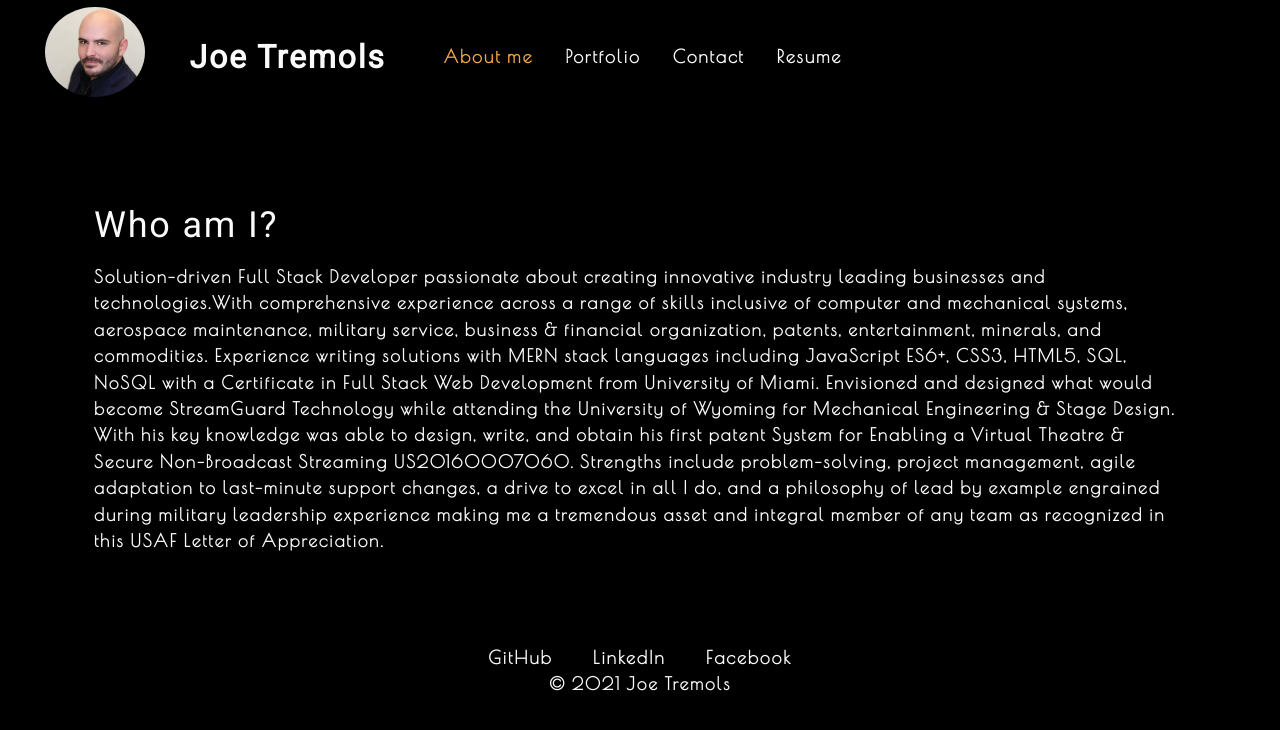
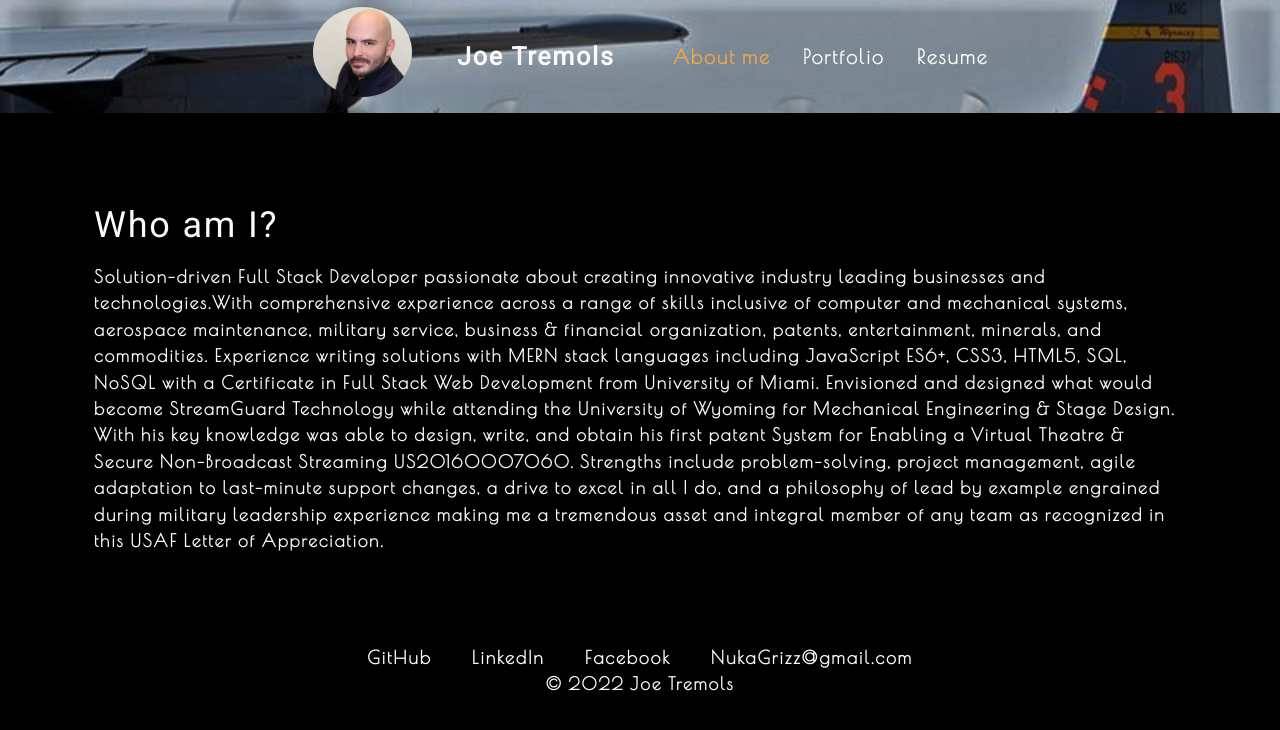
Before and after one commit to NukaGrizz/Joe-React-Portfolio, a React (Create React App) app: page / in a window 1280 px wide. Shown: the top 730 px of the page. Built offline with nearby package versions, Linux system fonts and the light colour scheme.

Commit message:
update proflolio, and links to github repos, contact email add, nav background add

```diff
--- a/src/App.js
+++ b/src/App.js
@@ -1,4 +1,4 @@
-import React, { useState } from 'react';
+import React, { useState , useEffect } from 'react';
 import Nav from './components/Nav';
 import About from './components/About';
 import Gallery from './components/Gallery';
@@ -6,7 +6,9 @@ import ContactForm from './components/Contact';
 import Resume from './components/Resume';
 
 function App() {
-
+  useEffect(() => {
+    document.title = "Joe Tremols"
+  }, [])
   const [aboutSelected, setAboutSelected] = useState(true);
   const [contactSelected, setContactSelected] = useState(false);
   const [portfolioSelected, setPortfolioSelected] = useState(false);
@@ -51,8 +53,9 @@ function App() {
             <a className="mx-2 onHover" href="https://github.com/NukaGrizz">GitHub</a>
             <a className="mx-2 onHover" href="https://www.linkedin.com/in/joetremols/">LinkedIn</a>
             <a className="mx-2 onHover" href="https://www.facebook.com/joetremols">Facebook</a>
+            <a className="mx-2 onHover" href="mailto:NukaGrizz@gmail.com">NukaGrizz@gmail.com</a>
             <p>
-            &copy; 2021 Joe Tremols
+            &copy; 2022 Joe Tremols
             </p>
 
         </footer>
--- a/src/components/Gallery/index.js
+++ b/src/components/Gallery/index.js
@@ -4,48 +4,45 @@ function Gallery() {
   return (
     <section id="work" class="work">
             <article class="right">
+                <a href="https://www.streamguard.com/" class="main streamguard" title="StreamGuard Website">
+                    <div>
+                        <h4>StreamGuard - Secure Streaming SaaS</h4>
+                        <p>Wix/C#/C++/MySQL/JS/CSS</p>
+                        <a href="https://www.streamguard.com/">Live App</a>
+                    </div>
+                </a>
                 <a class="main Moarkett" href="https://radiant-reef-51120.herokuapp.com/" title="Moarkett website">
                     <div>
-                        <h4>Moarkett</h4>
+                        <h4>Moarkett - E-commerce Storefront</h4>
                         <p>JWT/Graphql/Node/MongoDB/React/Express</p>
+                        <a href="https://radiant-reef-51120.herokuapp.com/">Live App</a>
+                        <a href="https://github.com/NukaGrizz/MoarKett">Github</a>
                     </div>
                 </a>
                 <a class="main Adventure" href="http://myadventureteam.herokuapp.com/" title="My Adventure website">
                     <div>
-                        <h4>My Adventure</h4>
+                        <h4>My Adventure - Outdoors Focused Socialmedia Site</h4>
                         <p>HTML/CSS/JS/MySQL/HandleBars/Express</p>
+                        <a href="http://myadventureteam.herokuapp.com/">Live App</a>
+                        <a href="https://github.com/NukaGrizz/MyAdventure">GitHub</a>
                     </div>
                 </a>
                 <a class="main Social" href="https://github.com/NukaGrizz/socialmediaAPI" title="My Adventure website">
                     <div>
                         <h4>Social Media API</h4>
                         <p>JS/NoSQL/Express/MongoDB/Mongoose</p>
+                        <a href="https://github.com/NukaGrizz/socialmediaAPI">Github</a>
                     </div>
                 </a>
-                <a href="https://nukagrizz.github.io/Horiseon-Social-Solution-Services/" class="secondary horiseon" title="Horiseon website">
+                <a href="https://flying-dink.github.io/Read-My-Lips/" class="main portfolio" title="Read My Lips Game" >
                     <div>
-                        <h4>Horiseon</h4>
-                        <p>HTML/CSS</p>
+                        <h4>Read My Lips - Web Based JS Game</h4>
+                        <p>HTML/CSS/JS</p>
+                        <a href="https://flying-dink.github.io/Read-My-Lips/">Live App</a>
+                        <a href="https://github.com/Flying-dink/Read-My-Lips">Github</a>
                     </div>
                 </a>
-                <a href="https://nukagrizz.github.io/robot-gladiators/" class="secondary robot" title="Robot Gladiators game">
-                    <div>
-                        <h4>Robot Gladiators</h4>
-                        <p>JavaScript</p>
-                    </div>
-                </a>
-                <a href="https://www.streamguard.com/" class="secondary streamguard" title="StreamGuard Website">
-                    <div>
-                        <h4>StreamGuard</h4>
-                        <p>Wix</p>
-                    </div>
-                </a>
-                <a href="https://flying-dink.github.io/Read-My-Lips/" class="secondary portfolio" title="Read My Lips Game" >
-                    <div>
-                        <h4>Read My Lips</h4>
-                        <p>HTML/CSS/JS</p>
-                    </div>
-                </a>
+
 
             </article>
         </section>
--- a/src/components/Nav/index.js
+++ b/src/components/Nav/index.js
@@ -13,7 +13,7 @@ function Nav(props) {
   } = props;
 
   return (
-    <header className="flex-row px-1">
+    <header className="flex-row px-1 navBackground">
       <h2>
         <a data-testid="link" href="https://nukagrizz.github.io/Joe-React-Portfolio/" className="leftHeader">
           <span role="img" aria-label="camera"> <img src={require(`../../assets/Images/Joe.jpg`).default} alt="JOE TREMOLS, Software Developer" className="leftImg"></img></span>
@@ -45,7 +45,7 @@ function Nav(props) {
               Portfolio
             </span>
           </li>
-          <li className={`mx-2 onHover ${contactSelected && 'navActive'}`}>
+          {/* <li className={`mx-2 onHover ${contactSelected && 'navActive'}`}>
             <span
               onClick={() => {
                 setAboutSelected(false);
@@ -56,7 +56,7 @@ function Nav(props) {
             >
               Contact
             </span>
-          </li>
+          </li> */}
           <li className={`mx-2 onHover ${resumeSelected && 'navActive'}`}>
             <span
               onClick={() => {
--- a/src/index.css
+++ b/src/index.css
@@ -77,16 +77,13 @@ h6 {
 p {
   font-size: 1.1rem;
   margin-top: 0;
+  margin-bottom: 0;
 }
 
 a {
   color: var(--tertiary);
   text-decoration: none;
   font-weight: bold;
-}
-
-a:hover {
-  text-decoration: underline;
 }
 
 header {
@@ -171,6 +168,7 @@ textarea {
 .flex-row {
   display: flex;
   flex-wrap: wrap;
+  justify-content: center;
 }
 
 .space-between {
@@ -301,7 +299,7 @@ a {
   padding-left: 10px;
   font-weight: bold;
   margin: 0;
-  font-size: calc(2.5vw);
+  font-size: 25px;
 }
 
 .leftHeader {
@@ -314,10 +312,16 @@ a {
   display: flex;
   text-align: center;
   align-items: center;
+  font-size: 20px;
 }
 
 .onHover:hover{
   color: var(--fourth-color);
+}
+.navBackground{
+  background-image: url('./assets/Images/153rd\ c130.jpg');
+  background-size: cover;
+  background-repeat: no-repeat;
 }
 
 /* Work Styles Start */
@@ -351,7 +355,6 @@ a {
 }
 
 .work .right a {
-  border: thick solid var(--primary-color);
   width: 100%;
 }
 
@@ -359,11 +362,13 @@ a {
   display: flex;
   flex-direction: row;
   width: 100%;
-  height: 20vw;
+  height: 30vw;
+  min-height: 300px;
   background-size: cover;
   background-position: left top;
   align-items: flex-end;
   margin-top: 10px;
+  overflow-wrap:break-word;
 }
 
 .Social {
@@ -444,7 +449,7 @@ a {
   display: flex;
   flex-direction: column;
   background-color: rgba(255, 0, 0, 1);
-  height: 70px;
+  height: 140px;
   width: 100%;
   margin-bottom: 10px;
   padding-right: 10px;
@@ -453,14 +458,14 @@ a {
 }
 
 .work .right h4 {
-  font-size: 1.55vw;
-  text-decoration: none;
+  font-size: 20px;
+  font-weight: bold;
   color: var(--tertiary-color);
 }
 
 .work p {
   color: var(--tertiary-color);
-  font-size: 1.25vw;
+  font-size: 18px;
 }
 /* Work Styles End */
 
@@ -477,6 +482,8 @@ a {
 .resumePara{
   justify-content:center;
   width: 100%;
+}
 
-
+.work .right div a:hover {
+  text-decoration: underline;
 }
```
Also changed, not shown: 1 other file (tests, documents, lock files or other folders).
